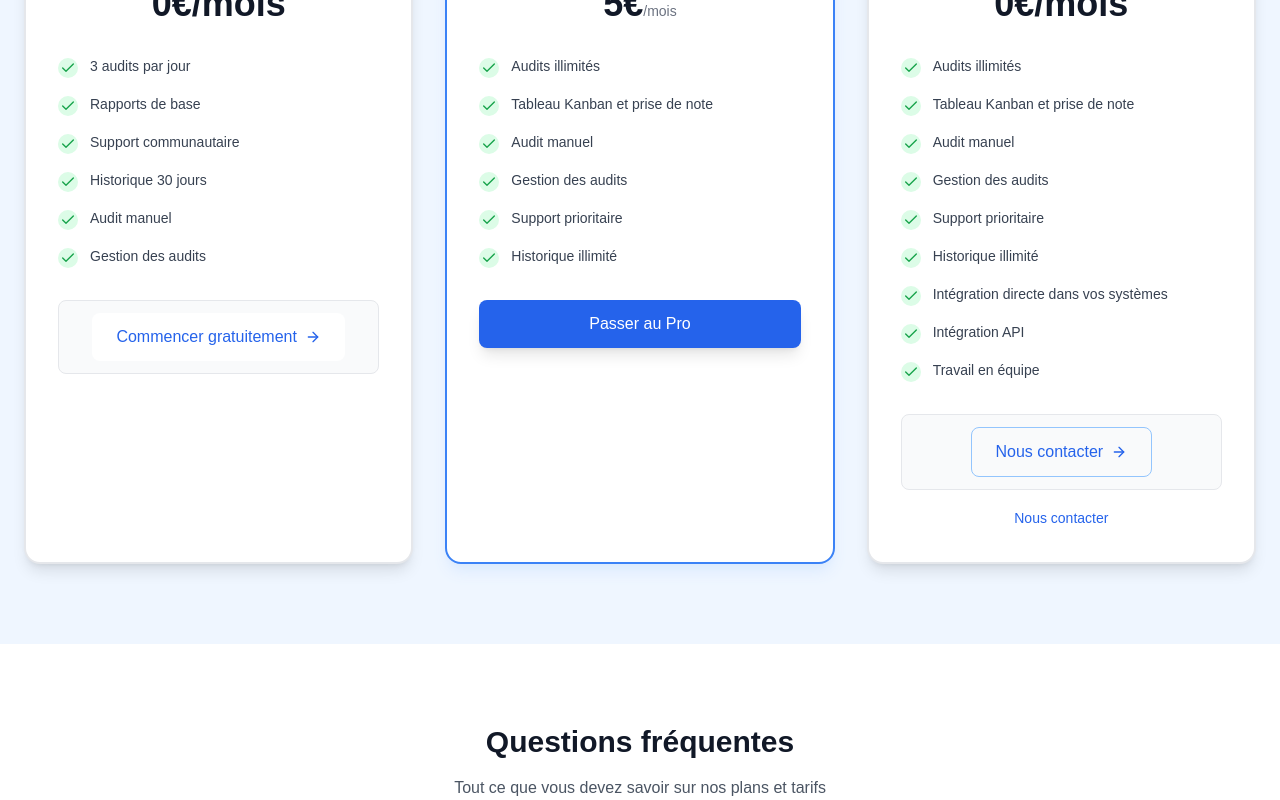
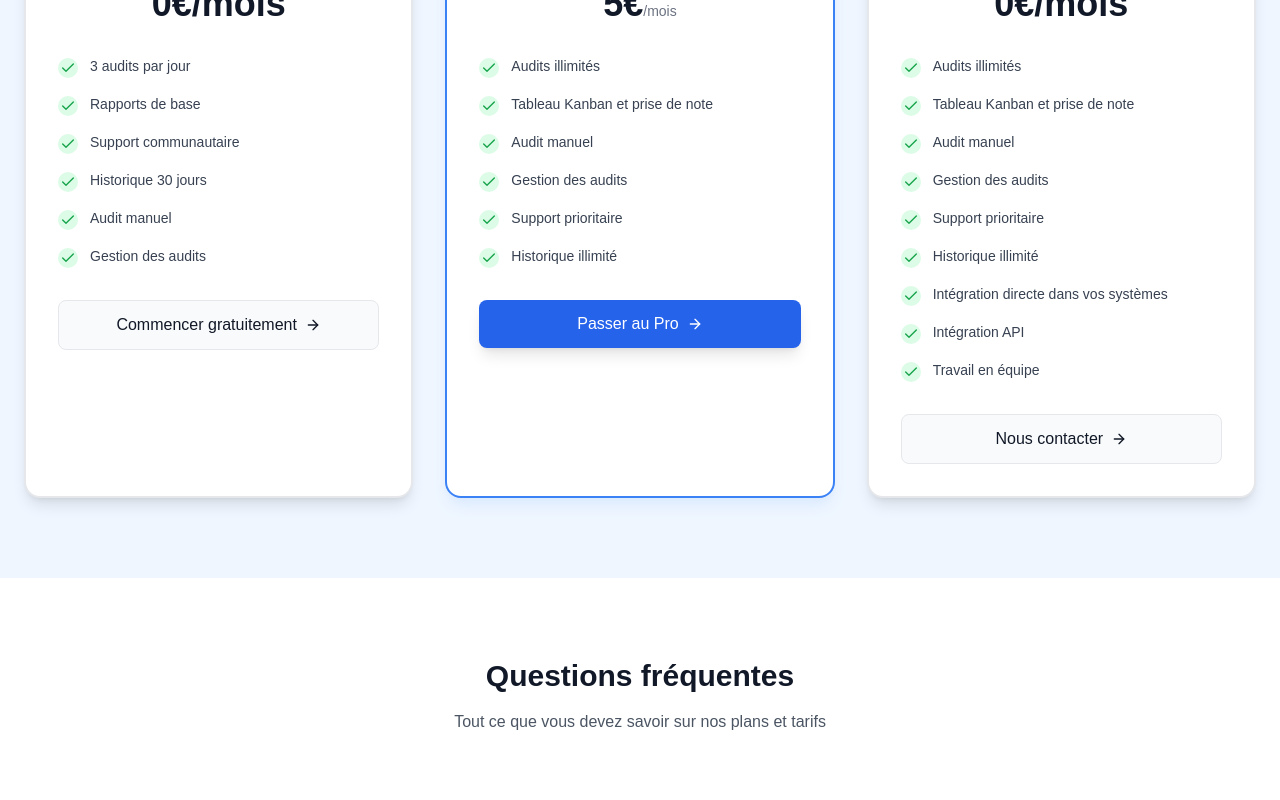
Before and after one commit to Beloic/rgaa-audit, a Next.js app: page /tarifs in a window 1280 px wide. Shown: the part 615-1415 px from the top of the page. Built offline with nearby package versions, Linux system fonts and the light colour scheme.

Commit message:
Correction boutons CTA : format simple, suppression éléments UI, redirection inscription pour 'Commencer gratuitement', mailto pour 'Nous contacter'

```diff
--- a/src/app/pricing/page.tsx
+++ b/src/app/pricing/page.tsx
@@ -46,8 +46,14 @@ export default function PricingPage() {
     }
 
     if (planId === 'free') {
-      // Downgrade vers gratuit
-      alert('Fonctionnalité en cours de développement');
+      // Rediriger vers l'inscription
+      window.location.href = '/auth/register';
+      return;
+    }
+
+    if (planId === 'enterprise') {
+      // Ouvrir l'e-mail
+      window.location.href = 'mailto:hello@loicbernard.com';
       return;
     }
 
@@ -171,39 +177,15 @@ export default function PricingPage() {
                         </>
                       ) : (
                         <>
-                          {plan.id === 'free' ? (
-                            <Link
-                              href="/auth/register"
-                              className="inline-flex items-center px-6 py-3 bg-white text-blue-600 font-medium rounded-lg hover:bg-gray-50 transition-colors"
-                            >
-                              Commencer gratuitement
-                              <ArrowRight className="w-4 h-4 ml-2" />
-                            </Link>
-                          ) : plan.id === 'pro' ? (
-                            'Passer au Pro'
-                          ) : (
-                            <a
-                              href="mailto:hello@loicbernard.com"
-                              className="inline-flex items-center px-6 py-3 border border-blue-300 text-blue-600 font-medium rounded-lg hover:bg-blue-50 transition-colors"
-                            >
-                              Nous contacter
-                              <ArrowRight className="w-4 h-4 ml-2" />
-                            </a>
-                          )}
+                          <span>
+                            {plan.id === 'free' ? 'Commencer gratuitement' :
+                             plan.id === 'pro' ? 'Passer au Pro' :
+                             'Nous contacter'}
+                          </span>
+                          <ArrowRight className="w-4 h-4" />
                         </>
                       )}
                     </button>
-
-                    {plan.id === 'enterprise' && (
-                      <div className="text-center mt-4">
-                        <a
-                          href="mailto:hello@loicbernard.com"
-                          className="text-blue-600 hover:text-blue-700 text-sm font-medium"
-                        >
-                          Nous contacter
-                        </a>
-                      </div>
-                    )}
                   </div>
                 </div>
               );
@@ -256,9 +238,6 @@ export default function PricingPage() {
           <h2 className="text-3xl font-bold text-white mb-8">
             Prêt à améliorer l'accessibilité de vos sites ?
           </h2>
-          <p className="text-blue-100 text-lg mb-8">
-            Découvrez pourquoi RGAA Audit est le choix de référence pour l'audit d'accessibilité web professionnel.
-          </p>
           <div className="flex flex-col sm:flex-row gap-4 justify-center">
             <Link
               href="/auth/register"
--- a/src/app/tarifs/page.tsx
+++ b/src/app/tarifs/page.tsx
@@ -46,8 +46,14 @@ export default function TarifsPage() {
     }
 
     if (planId === 'free') {
-      // Downgrade vers gratuit
-      alert('Fonctionnalité en cours de développement');
+      // Rediriger vers l'inscription
+      window.location.href = '/auth/register';
+      return;
+    }
+
+    if (planId === 'enterprise') {
+      // Ouvrir l'e-mail
+      window.location.href = 'mailto:hello@loicbernard.com';
       return;
     }
 
@@ -171,39 +177,15 @@ export default function TarifsPage() {
                         </>
                       ) : (
                         <>
-                          {plan.id === 'free' ? (
-                            <Link
-                              href="/auth/register"
-                              className="inline-flex items-center px-6 py-3 bg-white text-blue-600 font-medium rounded-lg hover:bg-gray-50 transition-colors"
-                            >
-                              Commencer gratuitement
-                              <ArrowRight className="w-4 h-4 ml-2" />
-                            </Link>
-                          ) : plan.id === 'pro' ? (
-                            'Passer au Pro'
-                          ) : (
-                            <a
-                              href="mailto:hello@loicbernard.com"
-                              className="inline-flex items-center px-6 py-3 border border-blue-300 text-blue-600 font-medium rounded-lg hover:bg-blue-50 transition-colors"
-                            >
-                              Nous contacter
-                              <ArrowRight className="w-4 h-4 ml-2" />
-                            </a>
-                          )}
+                          <span>
+                            {plan.id === 'free' ? 'Commencer gratuitement' :
+                             plan.id === 'pro' ? 'Passer au Pro' :
+                             'Nous contacter'}
+                          </span>
+                          <ArrowRight className="w-4 h-4" />
                         </>
                       )}
                     </button>
-
-                    {plan.id === 'enterprise' && (
-                      <div className="text-center mt-4">
-                        <a
-                          href="mailto:hello@loicbernard.com"
-                          className="text-blue-600 hover:text-blue-700 text-sm font-medium"
-                        >
-                          Nous contacter
-                        </a>
-                      </div>
-                    )}
                   </div>
                 </div>
               );
```
